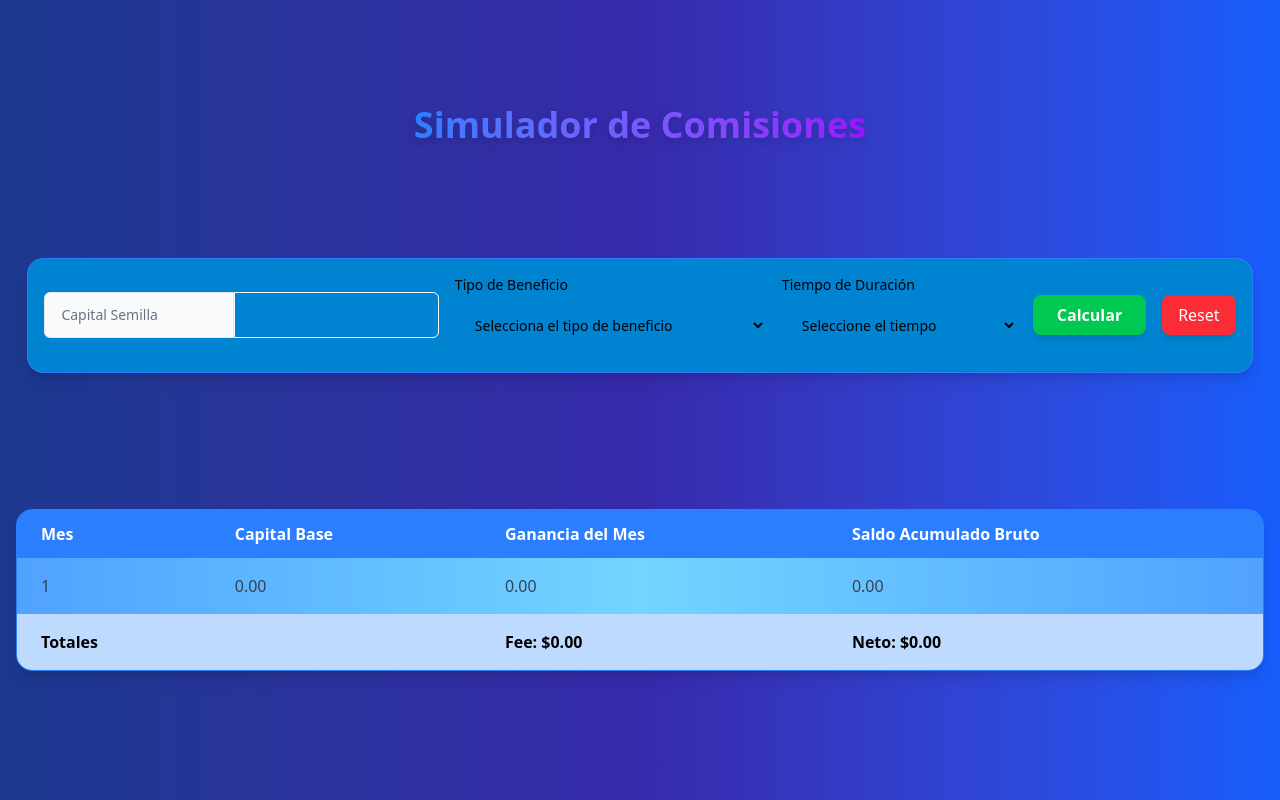
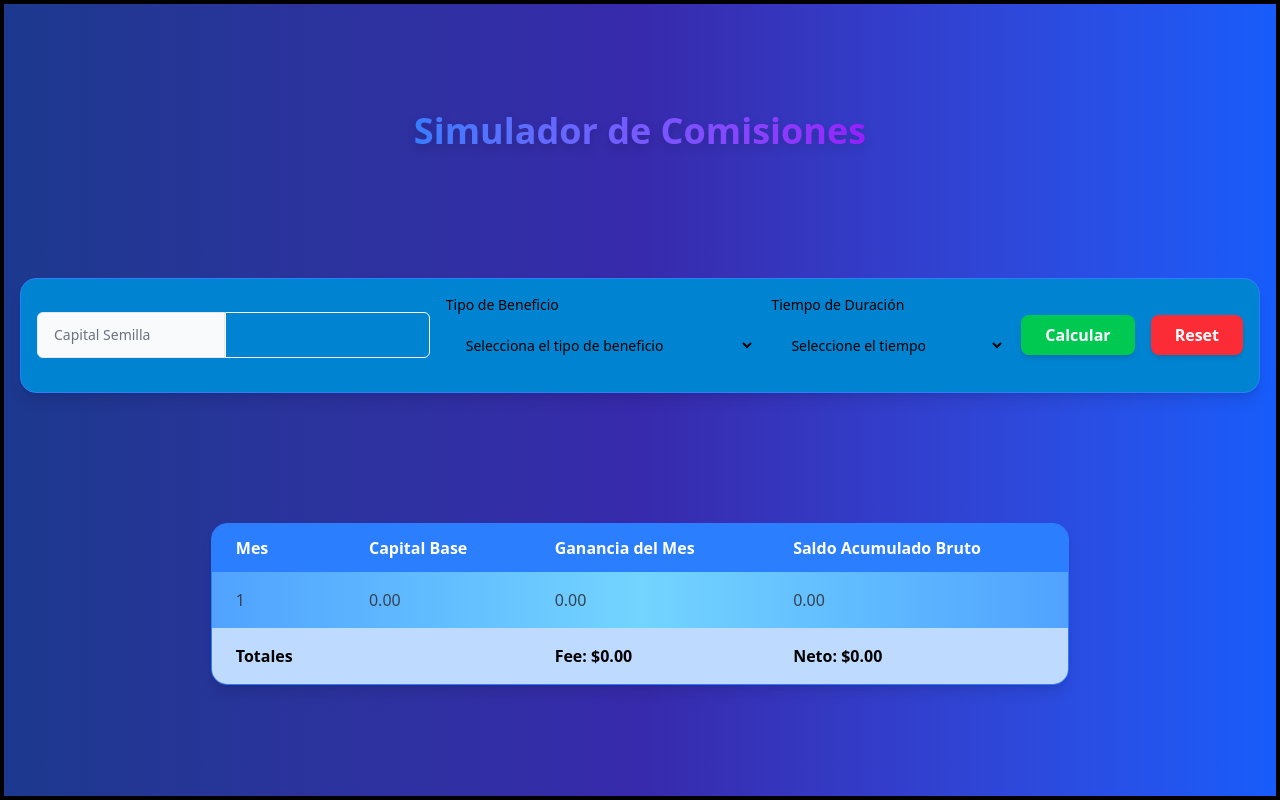
Before and after one commit to jcdev92/simulador-de-comisiones, a React (Vite) app: page / in a window 1280 px wide. Built offline with nearby package versions, Linux system fonts and the light colour scheme.

Commit message:
style(estilos): :zap: mejoras de estilos

```diff
--- a/src/App.tsx
+++ b/src/App.tsx
@@ -5,7 +5,7 @@ function App() {
 
   return (
     <>
-      <div className='w-full h-fit md:h-screen bg-gradient-to-r from-blue-900 via-indigo-800 to-blue-600'>
+      <div className='w-full h-fit md:min-h-screen bg-gradient-to-r from-blue-900 via-indigo-800 to-blue-600'>
         <CommissionSimulator />
       </div>
     </>
--- a/src/components/CommissionSimulator.tsx
+++ b/src/components/CommissionSimulator.tsx
@@ -2,8 +2,8 @@ import { FormSection, TableSection } from '.';
 export const CommissionSimulator = () => {
 
     return (
-        <div className='w-full h-full flex flex-col items-center justify-evenly gap-2'>
-            <h1 className='text-center text-4xl font-extrabold text-transparent bg-clip-text bg-gradient-to-r from-blue-500 to-purple-600 drop-shadow-lg'>
+        <div className='w-full h-fit md:min-h-screen flex flex-col items-center justify-evenly gap-5 border-4'>
+            <h1 className='p-5 text-center text-4xl font-extrabold text-transparent bg-clip-text bg-gradient-to-r from-blue-500 to-purple-600 drop-shadow-lg'>
                 Simulador de Comisiones
             </h1>
             <FormSection />
--- a/src/components/Form/FormButton.tsx
+++ b/src/components/Form/FormButton.tsx
@@ -1,14 +1,16 @@
 interface FormButtonProps {
     label: string;
-    className: string;
+    color: string;
+    hoverColor?: string;
+    focusColor?: string;
     onClick?: () => void;
     type?: "submit" | "button" | "reset";
 }
 
-export const FormButton: React.FC<FormButtonProps> = ({ label, className, onClick }) => {
+export const FormButton: React.FC<FormButtonProps> = ({ label, color, hoverColor, focusColor, onClick }) => {
     return (
         <button
-            className={className}
+            className={`px-6 py-2 ${color} ${hoverColor} ${focusColor} text-white font-semibold rounded-lg shadow-md  focus:outline-none focus:ring-2  focus:ring-opacity-75 transition-transform transform hover:scale-105 active:scale-95 hover:cursor-pointer`}
             type="submit"
             onClick={onClick}
         >
--- a/src/components/Form/FormSection.tsx
+++ b/src/components/Form/FormSection.tsx
@@ -119,8 +119,8 @@ export const FormSection = () => {
             )}
           />
           <form.AppForm>
-            <form.FormButton label="Calcular" type="submit" className="px-6 py-2 bg-green-500 text-white font-semibold rounded-lg shadow-md hover:bg-green-600 focus:outline-none focus:ring-2 focus:ring-green-400 focus:ring-opacity-75 transition-transform transform hover:scale-105 active:scale-95"/>
-            <form.FormButton label="Reset" type="button" onClick={handleReset} className="px-4 py-2 bg-red-500 text-white rounded-lg shadow-md hover:bg-red-600" />
+            <form.FormButton label="Calcular" type="submit" color="bg-green-500" hoverColor="hover:bg-green-600" focusColor="focus:ring-green-400"/>
+            <form.FormButton label="Reset" type="button" onClick={handleReset} color="bg-red-500" hoverColor='hover:bg-red-600' />
           </form.AppForm>
         </div>
       </section>
--- a/src/components/Table/TableSection.tsx
+++ b/src/components/Table/TableSection.tsx
@@ -23,7 +23,7 @@ export const TableSection = () => {
   ];
 
   return (
-    <section className="w-full h-fit">
+    <section className="w-full md:w-[70%] h-fit">
       <Table
         columns={dataCols}
         rows={calculatedRows}
```
